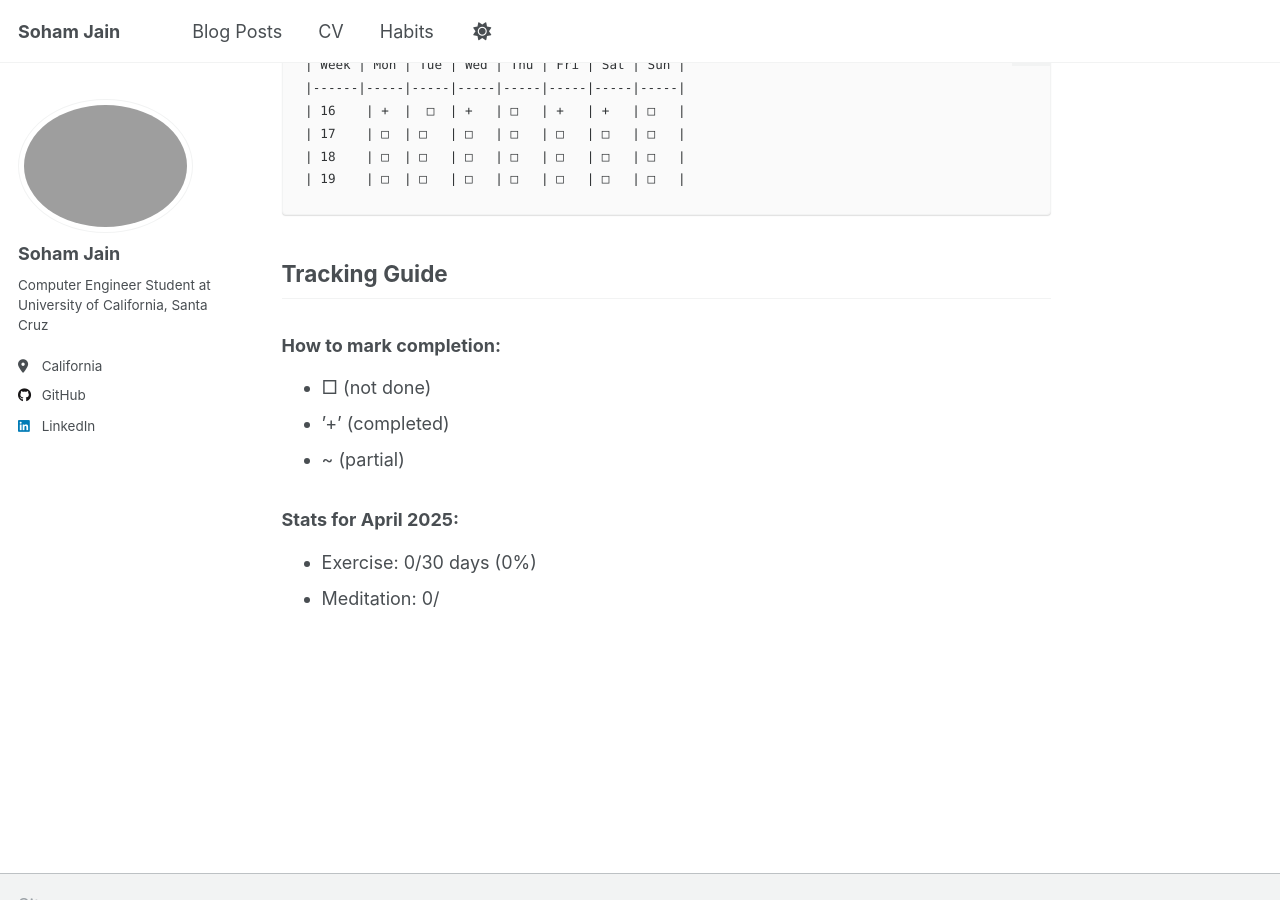
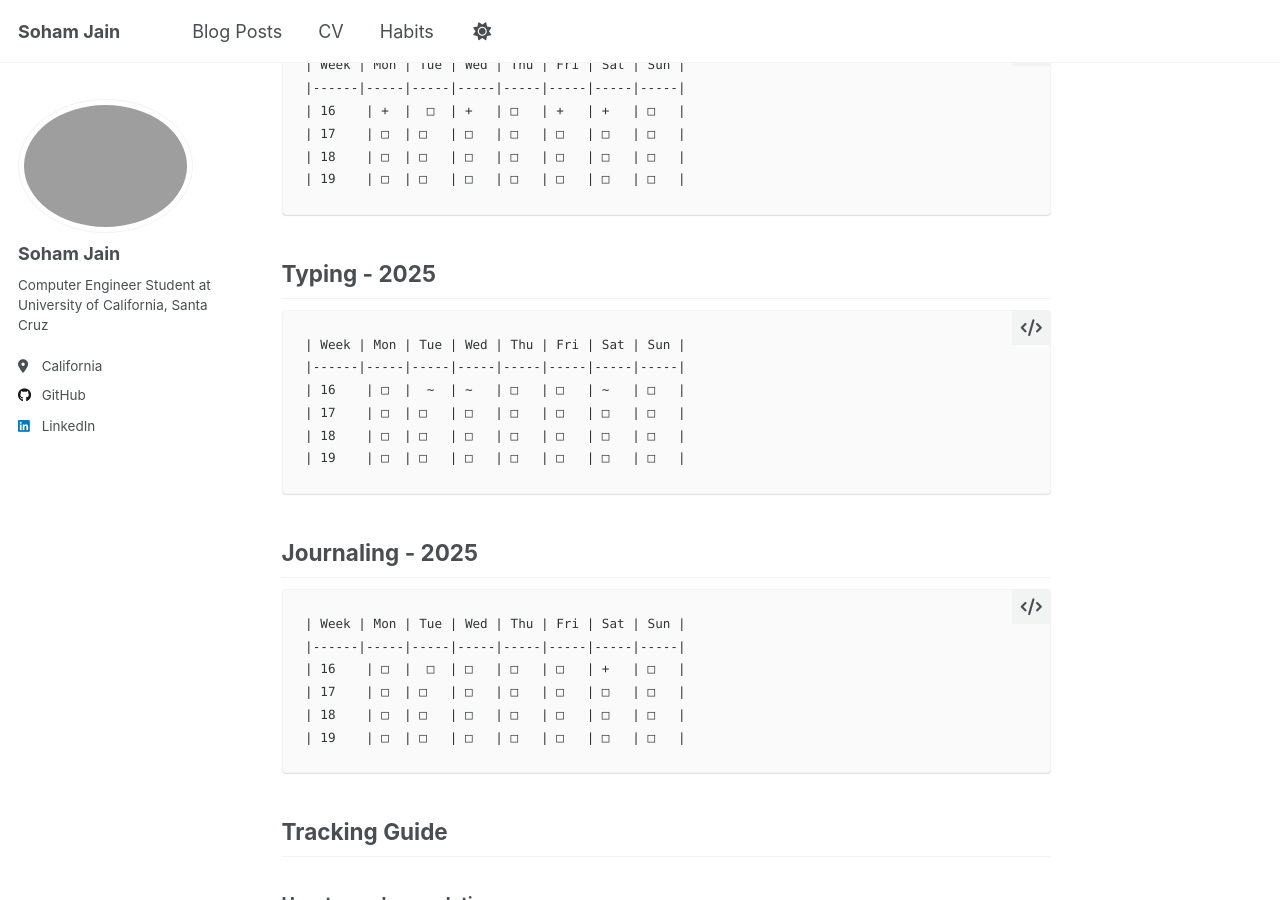
Before and after one commit to J8Soham/J8Soham.github.io, a Jekyll site: the page built from _pages/habits.md, in a window 1280 px wide and 900 px high, scrolled down 485 px. Built offline with Jekyll 4.4.1, drawn with Linux system fonts in a browser that asks for light colours.

Commit message:
Update: Apr-19-1

````diff
--- a/_pages/habits.md
+++ b/_pages/habits.md
@@ -27,6 +27,26 @@ redirect_from:
 | 19    | □  | □   | □   | □   | □   | □   | □   |
 ```
 
+## Typing - 2025
+```
+| Week | Mon | Tue | Wed | Thu | Fri | Sat | Sun |
+|------|-----|-----|-----|-----|-----|-----|-----|
+| 16    | □  |  ~  | ~   | □   | □   | ~   | □   |
+| 17    | □  | □   | □   | □   | □   | □   | □   |
+| 18    | □  | □   | □   | □   | □   | □   | □   |
+| 19    | □  | □   | □   | □   | □   | □   | □   |
+```
+
+## Journaling - 2025
+```
+| Week | Mon | Tue | Wed | Thu | Fri | Sat | Sun |
+|------|-----|-----|-----|-----|-----|-----|-----|
+| 16    | □  |  □  | □   | □   | □   | +   | □   |
+| 17    | □  | □   | □   | □   | □   | □   | □   |
+| 18    | □  | □   | □   | □   | □   | □   | □   |
+| 19    | □  | □   | □   | □   | □   | □   | □   |
+```
+
 ## Tracking Guide
 
 ### How to mark completion:
````
Also changed, not shown: _posts/2015-08-14-blog-post-4.md (+23 -11 lines).
